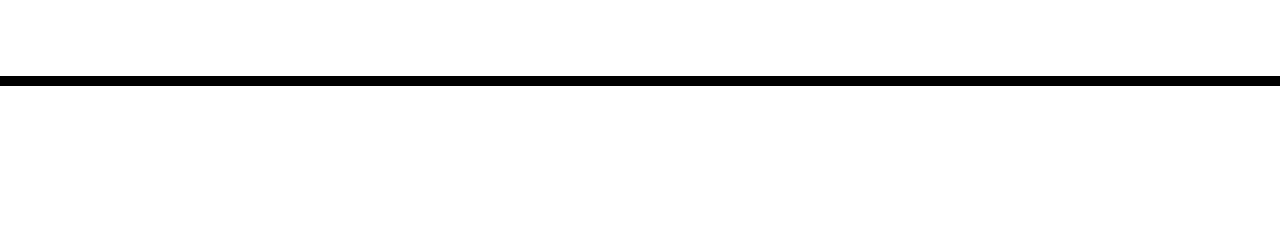
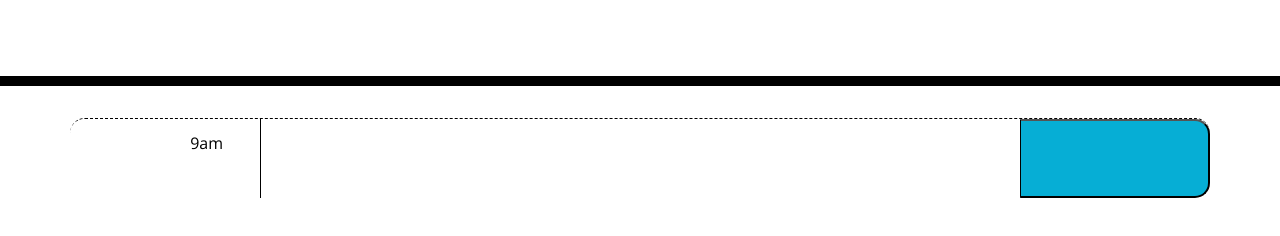
Before and after one commit to dyoder838/dans_daily_scheduler, a plain HTML site: page index.html in a window 1280 px wide. Shown: the part 182-418 px from the top of the page. Drawn offline with nearby package versions, Linux system fonts and the light colour scheme.

Commit message:
added to dos, added scaffolding in html - remove later

```diff
--- a/index.html
+++ b/index.html
@@ -1,38 +1,55 @@
 <!DOCTYPE html>
 <html lang="en">
+
 <head>
     <meta charset="UTF-8" />
     <meta name="viewport" content="width=device-width, initial-scale=1.0" />
     <meta http-equiv="X-UA-Compatible" content="ie=edge" />
-    <link
-      rel="stylesheet"
-      href="https://stackpath.bootstrapcdn.com/bootstrap/4.3.1/css/bootstrap.min.css"
-    />
-    <link
-      rel="stylesheet"
-      href="https://use.fontawesome.com/releases/v5.8.1/css/all.css"
-      integrity="sha384-50oBUHEmvpQ+1lW4y57PTFmhCaXp0ML5d60M1M7uH2+nqUivzIebhndOJK28anvf"
-      crossorigin="anonymous"
-    />
-    <link
-      href="https://fonts.googleapis.com/css?family=Open+Sans&display=swap"
-      rel="stylesheet"
-    />
+
+    <link rel="stylesheet" href="https://stackpath.bootstrapcdn.com/bootstrap/4.3.1/css/bootstrap.min.css" />
+    <link rel="stylesheet" href="https://use.fontawesome.com/releases/v5.8.1/css/all.css"
+        integrity="sha384-50oBUHEmvpQ+1lW4y57PTFmhCaXp0ML5d60M1M7uH2+nqUivzIebhndOJK28anvf" crossorigin="anonymous" />
+    <link href="https://fonts.googleapis.com/css?family=Open+Sans&display=swap" rel="stylesheet" />
     <link rel="stylesheet" href="style.css" />
+
     <title>Work Day Scheduler</title>
+
 </head>
 
     <body>
+
         <header class="jumbotron">
             <h1 class="display-3">Work Day Scheduler</h1>
             <p class="lead">A simple calendar app for scheduling your work day</p>
             <p id="currentDay" class="lead"></p>
         </header>
+
         <div class="container">
+
             <!-- Timeblocks go here -->
+            <form class="row hour time-block">
+
+                <article class="col-md-2">
+                    9am
+                </article>
+
+                <textarea class="col-md-8">
+
+                </textarea>
+
+
+                <button class="saveBtn col-md-2">
+
+                </button>
+
+           </form>
+
        </div>
 
         <script src="https://code.jquery.com/jquery-3.4.1.min.js"></script>
         <script src="https://cdnjs.cloudflare.com/ajax/libs/moment.js/2.24.0/moment.min.js"></script>
+        <script src="script.js"></script>
+
     </body>
+
 </html>
```
Also changed, not shown: script.js (added, +49 -0 lines). Lines whose indentation alone changed are shown as unchanged.
